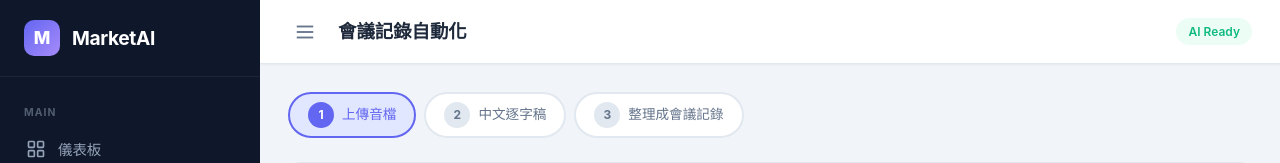
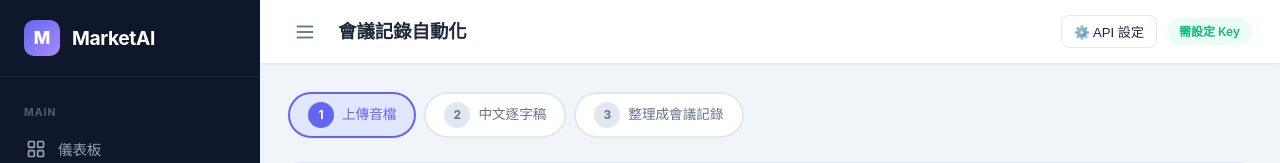
Before and after one commit to virus11456/MarketAI, a Flask app: page /meeting in a window 1280 px wide. Shown: the top 163 px of the page. Run offline with Flask 3, Linux system fonts and the light colour scheme; some libraries are stand-ins or nearby versions.

Commit message:
DeepSeek API Key 改為使用者手動填入（右上角 API 設定）
- 移除寫死的 key，後端 call_deepseek 接受 api_key 參數，優先使用前端傳入的 key
- 三大功能（會議記錄/工作包/廣告月報）呼叫時帶上使用者填入的 key
- base.html 新增右上角「API 設定」面板，key 存於瀏覽器 localStorage，不進 git
- 未填 key 時給友善提示並自動展開設定面板

https://claude.ai/code/session_01BFyCr9DC9edkFjYSrFEwvf

```diff
--- a/app.py
+++ b/app.py
@@ -40,7 +40,7 @@ ANTHROPIC_BASE_URL = os.getenv("ANTHROPIC_BASE_URL", "https://api.anthropic.com"
 ANTHROPIC_MODEL = os.getenv("ANTHROPIC_MODEL", "claude-sonnet-4-20250514")
 
 # DeepSeek (OpenAI-compatible) — 用於把逐字稿整理成會議記錄
-DEEPSEEK_API_KEY = os.getenv("DEEPSEEK_API_KEY", "sk-980fec868e7b482b91949dd882b1627d")
+DEEPSEEK_API_KEY = os.getenv("DEEPSEEK_API_KEY", "")
 DEEPSEEK_BASE_URL = os.getenv("DEEPSEEK_BASE_URL", "https://api.deepseek.com")
 DEEPSEEK_MODEL = os.getenv("DEEPSEEK_MODEL", "deepseek-chat")
 
@@ -280,12 +280,12 @@ def _strip_code_fence(content: str) -> str:
     return content
 
 
-def call_deepseek(messages: list, temperature: float = 0.3, max_tokens: int | None = None) -> str:
+def call_deepseek(messages: list, temperature: float = 0.3, max_tokens: int | None = None,
+                  api_key: str | None = None) -> str:
     """Call the DeepSeek (OpenAI-compatible) chat completions API and return the text content."""
-    if not DEEPSEEK_API_KEY:
-        raise RuntimeError(
-            "尚未設定 DEEPSEEK_API_KEY 環境變數。請在 Vercel 環境變數或本機 .env 中設定。"
-        )
+    key = (api_key or "").strip() or DEEPSEEK_API_KEY
+    if not key:
+        raise RuntimeError("尚未填入 DeepSeek API Key，請點右上角「API 設定」輸入後再試。")
 
     payload = {
         "model": DEEPSEEK_MODEL,
@@ -299,7 +299,7 @@ def call_deepseek(messages: list, temperature: float = 0.3, max_tokens: int | No
     resp = http_requests.post(
         DEEPSEEK_BASE_URL.rstrip("/") + "/chat/completions",
         headers={
-            "Authorization": f"Bearer {DEEPSEEK_API_KEY}",
+            "Authorization": f"Bearer {key}",
             "Content-Type": "application/json",
         },
         json=payload,
@@ -312,7 +312,7 @@ def call_deepseek(messages: list, temperature: float = 0.3, max_tokens: int | No
     return resp.json()["choices"][0]["message"]["content"].strip()
 
 
-def organize_meeting_notes(transcript: str) -> str:
+def organize_meeting_notes(transcript: str, api_key: str | None = None) -> str:
     """Use DeepSeek API to turn a raw transcript into structured meeting notes (Markdown)."""
     today = datetime.now().strftime("%Y-%m-%d")
     prompt = f"""你是一位專業的會議記錄整理助理。以下是一段會議錄音的逐字稿，請把它整理成一份清楚、專業的「會議記錄」。
@@ -352,6 +352,7 @@ def organize_meeting_notes(transcript: str) -> str:
             {"role": "user", "content": prompt},
         ],
         temperature=0.3,
+        api_key=api_key,
     )
     return _strip_code_fence(content)
 
@@ -422,7 +423,7 @@ def meeting_organize():
     if not text:
         return jsonify({"error": "缺少逐字稿內容"}), 400
     try:
-        notes = organize_meeting_notes(text)
+        notes = organize_meeting_notes(text, api_key=(data or {}).get("api_key"))
         return jsonify({"notes": notes})
     except Exception as e:
         return jsonify({"error": str(e)}), 500
@@ -579,7 +580,7 @@ PLATFORM_LABELS = {
 }
 
 
-def process_ad_report_with_ai(report_info: dict) -> dict:
+def process_ad_report_with_ai(report_info: dict, api_key: str | None = None) -> dict:
     """Use DeepSeek to generate an ad monthly report from platform data (incl. CSV exports)."""
     client_name = report_info.get("client_name", "")
     company_name = report_info.get("company_name", "")
@@ -683,6 +684,7 @@ def process_ad_report_with_ai(report_info: dict) -> dict:
         ],
         temperature=0.4,
         max_tokens=8192,
+        api_key=api_key,
     )
     return json.loads(_strip_code_fence(content))
 
@@ -768,7 +770,7 @@ def process_ad_report():
         return jsonify({"error": "請至少輸入一個平台的數據"}), 400
 
     try:
-        result = process_ad_report_with_ai(data)
+        result = process_ad_report_with_ai(data, api_key=data.get("api_key"))
         return jsonify(result)
     except Exception as e:
         return jsonify({"error": str(e)}), 500
@@ -786,7 +788,8 @@ DEFAULT_ROLES = [
 ]
 
 
-def process_work_dispatch_with_ai(quotation_text: str, team_roles: list, project_name: str) -> dict:
+def process_work_dispatch_with_ai(quotation_text: str, team_roles: list, project_name: str,
+                                  api_key: str | None = None) -> dict:
     """Use DeepSeek to break a quotation into work packages assigned to team roles."""
     roles_desc = "\n".join(
         f"- **{r['name']}** ({r['id']}): {r['desc']}" for r in team_roles
@@ -855,6 +858,7 @@ def process_work_dispatch_with_ai(quotation_text: str, team_roles: list, project
         ],
         temperature=0.3,
         max_tokens=8192,
+        api_key=api_key,
     )
     return json.loads(_strip_code_fence(content))
 
@@ -947,6 +951,7 @@ def process_work_dispatch():
             data["quotation_text"],
             data["roles"],
             data.get("project_name", "未命名專案"),
+            api_key=data.get("api_key"),
         )
         return jsonify(result)
     except Exception as e:
--- a/static/js/app.js
+++ b/static/js/app.js
@@ -171,13 +171,18 @@ async function organizeNotes() {
     showToast('沒有可整理的逐字稿', 'error');
     return;
   }
+  if (!getDeepSeekKey()) {
+    showToast('請先點右上角「API 設定」填入 DeepSeek API Key', 'error');
+    toggleApiSettings();
+    return;
+  }
 
   showLoading('DeepSeek 正在整理會議記錄...');
   try {
     const res = await fetch('/api/meeting/organize', {
       method: 'POST',
       headers: { 'Content-Type': 'application/json' },
-      body: JSON.stringify({ text })
+      body: JSON.stringify({ text, api_key: getDeepSeekKey() })
     });
     const data = await res.json();
     if (data.error) {
--- a/templates/base.html
+++ b/templates/base.html
@@ -5,6 +5,35 @@
   <meta name="viewport" content="width=device-width, initial-scale=1.0">
   <title>{% block title %}MarketAI{% endblock %}</title>
   <link rel="stylesheet" href="/static/css/admin.css">
+  <style>
+    .topbar-right { display: flex; align-items: center; gap: 10px; }
+    .api-settings-btn {
+      background: none; border: 1px solid var(--border, #e2e2e2);
+      border-radius: 8px; padding: 6px 12px; font-size: 0.82rem;
+      cursor: pointer; color: var(--text, #333);
+    }
+    .api-settings-btn:hover { background: var(--bg, #f5f5f5); }
+    .topbar-badge.ready { background: var(--success-light, #e6f7ed); color: var(--success, #1a9e54); }
+    .api-settings-panel {
+      display: none; position: absolute; right: 24px; top: 60px; z-index: 50;
+      width: 340px; max-width: calc(100vw - 32px);
+      background: var(--card, #fff); border: 1px solid var(--border, #e2e2e2);
+      border-radius: 12px; padding: 16px; box-shadow: 0 8px 30px rgba(0,0,0,.12);
+    }
+    .api-settings-panel.show { display: block; }
+    .api-settings-panel label { display: block; font-size: 0.82rem; font-weight: 600; margin-bottom: 8px; }
+    .api-settings-row { display: flex; gap: 8px; }
+    .api-settings-row input {
+      flex: 1; padding: 8px 12px; border: 1px solid var(--border, #e2e2e2);
+      border-radius: 8px; font-size: 0.85rem;
+    }
+    .btn-save-key {
+      background: var(--primary, #6d4cff); color: #fff; border: none;
+      border-radius: 8px; padding: 8px 16px; font-size: 0.85rem; cursor: pointer;
+    }
+    .api-settings-hint { font-size: 0.75rem; color: var(--text-muted, #888); margin-top: 10px; line-height: 1.5; }
+    .api-settings-status { font-size: 0.8rem; color: var(--success, #1a9e54); }
+  </style>
   {% block extra_css %}{% endblock %}
 </head>
 <body>
@@ -54,9 +83,21 @@
     </button>
     <h1 class="topbar-title">{% block page_title %}儀表板{% endblock %}</h1>
     <div class="topbar-right">
-      <span class="topbar-badge">AI Ready</span>
+      <button type="button" class="api-settings-btn" onclick="toggleApiSettings()">⚙️ API 設定</button>
+      <span class="topbar-badge" id="api-badge">需設定 Key</span>
     </div>
   </header>
+
+  <!-- API Settings Panel -->
+  <div class="api-settings-panel" id="api-settings-panel">
+    <label for="deepseek-key-input">DeepSeek API Key</label>
+    <div class="api-settings-row">
+      <input type="password" id="deepseek-key-input" placeholder="sk-...">
+      <button type="button" class="btn-save-key" onclick="saveDeepSeekKey()">儲存</button>
+    </div>
+    <p class="api-settings-hint">用於會議記錄整理、工作包拆分、廣告月報。只會存在這台瀏覽器（localStorage），不會上傳或寫入程式碼。</p>
+    <span class="api-settings-status" id="deepseek-key-status"></span>
+  </div>
 
   <!-- Page Content -->
   <main class="page-content">
@@ -78,6 +119,39 @@ function toggleSidebar() {
   document.getElementById('sidebar').classList.toggle('collapsed');
   document.querySelector('.main-wrapper').classList.toggle('expanded');
 }
+
+// --- DeepSeek API Key (manual, stored in this browser only) ---
+function getDeepSeekKey() {
+  return (localStorage.getItem('marketai_deepseek_key') || '').trim();
+}
+function updateApiBadge() {
+  const badge = document.getElementById('api-badge');
+  if (!badge) return;
+  if (getDeepSeekKey()) {
+    badge.textContent = 'AI Ready';
+    badge.classList.add('ready');
+  } else {
+    badge.textContent = '需設定 Key';
+    badge.classList.remove('ready');
+  }
+}
+function toggleApiSettings() {
+  const panel = document.getElementById('api-settings-panel');
+  const showing = panel.classList.toggle('show');
+  if (showing) {
+    const input = document.getElementById('deepseek-key-input');
+    if (input) input.value = getDeepSeekKey();
+  }
+}
+function saveDeepSeekKey() {
+  const val = document.getElementById('deepseek-key-input').value.trim();
+  localStorage.setItem('marketai_deepseek_key', val);
+  const status = document.getElementById('deepseek-key-status');
+  if (status) status.textContent = val ? '已儲存 ✓' : '已清除';
+  updateApiBadge();
+  if (val) setTimeout(() => document.getElementById('api-settings-panel').classList.remove('show'), 800);
+}
+document.addEventListener('DOMContentLoaded', updateApiBadge);
 function showLoading(msg) {
   document.getElementById('loading').classList.add('show');
   document.getElementById('loading-step').textContent = msg || '處理中...';
```
Also changed, not shown: static/js/ad_report.js (+7 -1 lines), static/js/work_dispatch.js (+7 -1 lines).
